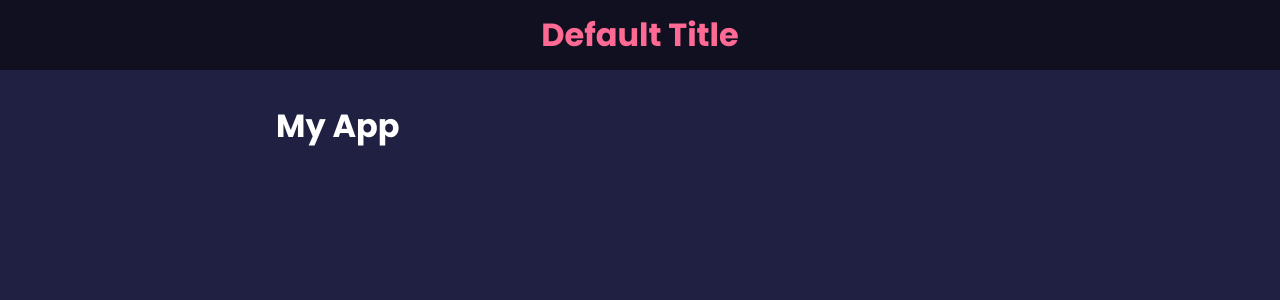
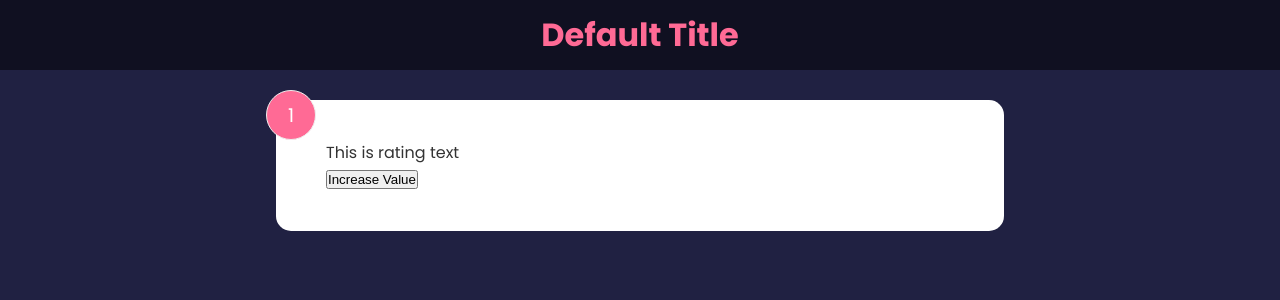
Before and after one commit to jfBiswajit/feedback, a React (Create React App) app: page / in a window 1280 px wide. Shown: the top 300 px of the page. Built offline with nearby package versions, Linux system fonts and the light colour scheme.

Commit message:
Add: S3E3

```diff
--- a/src/App.js
+++ b/src/App.js
@@ -1,11 +1,12 @@
 import Header from './components/Header';
+import FeedbackItem from './components/FeedbackItem';
 
 function App() {
   return (
     <>
       <Header />
-      <div className='container'>
-        <h1>My App</h1>
+      <div className="container">
+        <FeedbackItem />
       </div>
     </>
   );
--- /dev/null
+++ b/src/components/FeedbackItem.jsx
@@ -0,0 +1,22 @@
+import { useState } from 'react';
+
+function FeedbackItem() {
+  const [rating, setRating] = useState(1);
+  const [text, setText] = useState('This is rating text');
+
+  const handelClick = () => {
+    setRating((prev) => ++prev);
+  };
+
+  return (
+    <div>
+      <div className="card">
+        <div className="num-display"> {rating} </div>
+        <div className="text-display"> {text} </div>
+        <button onClick={handelClick}>Increase Value</button>
+      </div>
+    </div>
+  );
+}
+
+export default FeedbackItem;
```
